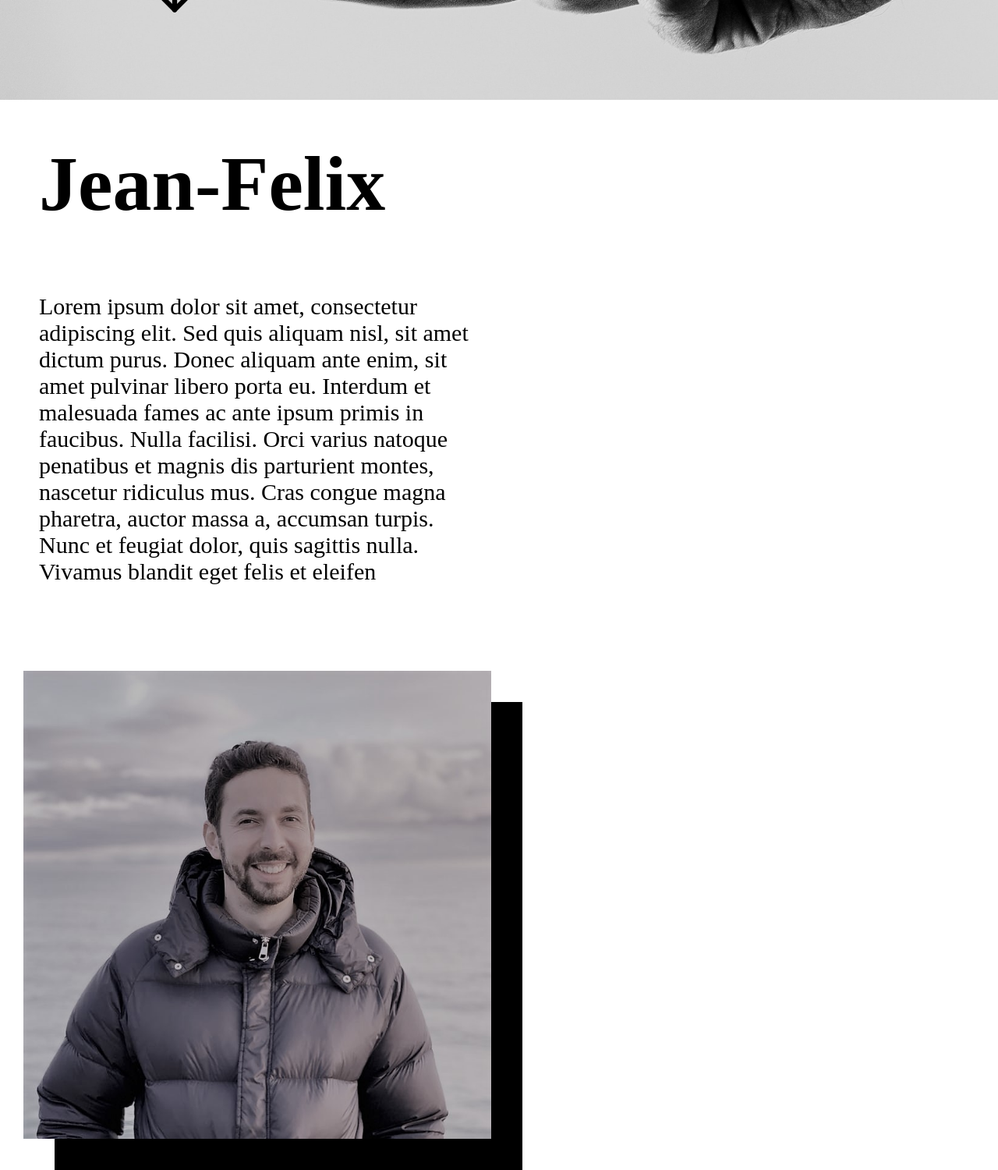
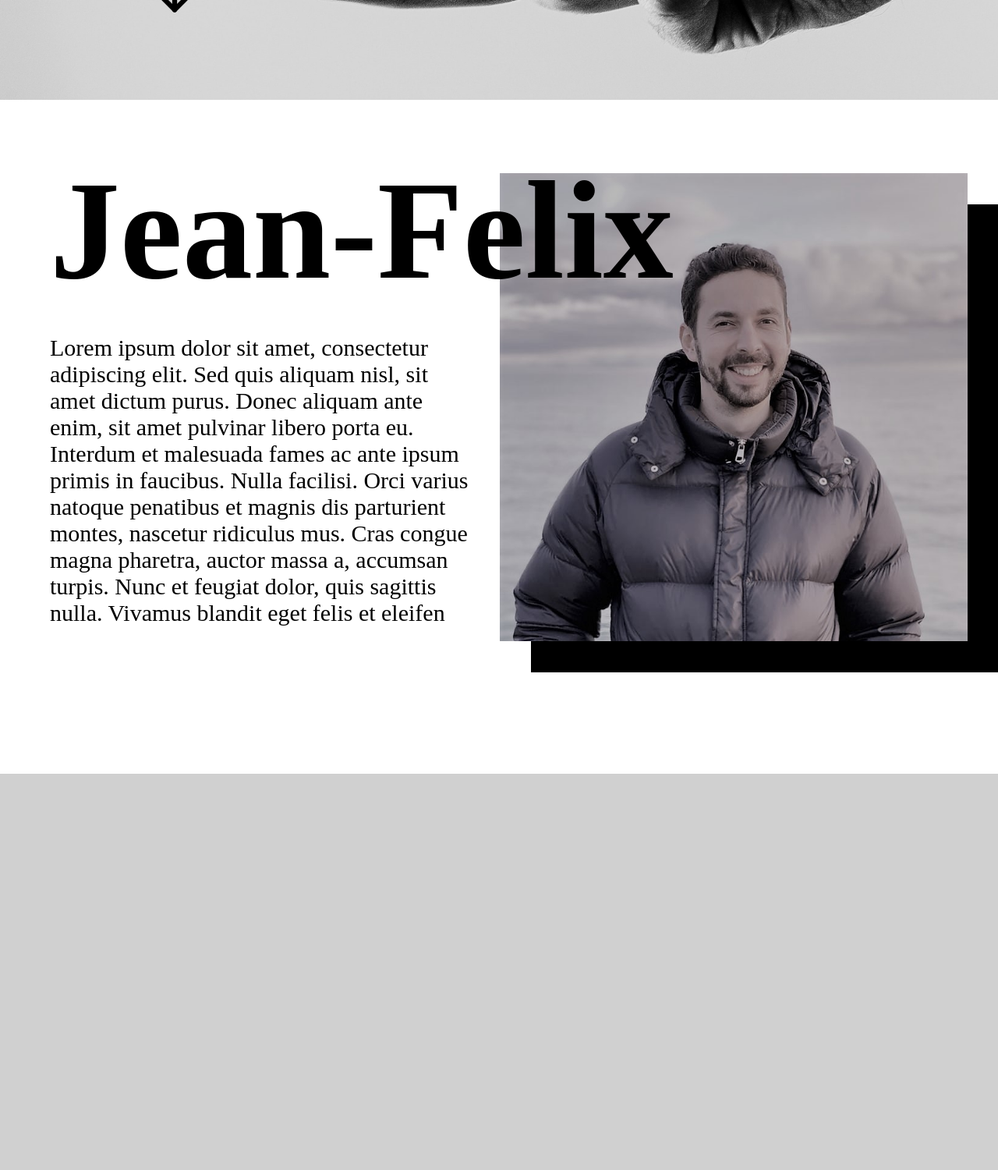
Before and after one commit to jmajurel/myWebsite, a PHP site: page / in a window 1280 px wide; the page is wider, and only the part inside the window is pictured. Shown: the part 672-2172 px from the top of that part at 78% size. After the commit the page ends 1664 px from the top of that part, so only its background shows below. Run offline with PHP 8.4, Linux system fonts and the light colour scheme; some web fonts are replaced.

Commit message:
+Improved style and layout on intro page

```diff
--- a/index.html
+++ b/index.html
@@ -28,7 +28,6 @@
             </div>
             <div class="illustration">
                 <div class="picture"><div class="blackmirror"></div></div>
-
             </div>
         </div>
     </body>
--- a/styles/intro.css
+++ b/styles/intro.css
@@ -1,17 +1,22 @@
+
 .intro {
-    display: inline;
+    padding-top: 5%;
+    padding-left: 5%;
 }
 
 .intro .textblock {
-    display: inline-block;
-    padding: 5rem;
-    max-width: 45%;
+    display: block;
+    float: left;
+    width: 45%;
 }
 
 .intro .textblock h2 {
+    position: relative;
+    z-index: 9;
+    font-size: 18rem;
+    width: 100vw;
     margin-top: 0;
-    font-size: 10rem;
-    width: 100%
+    margin-bottom: 0;
 }
 
 .intro .textblock p {
@@ -19,8 +24,8 @@
 }
 
 .intro .illustration {
-    display: inline-block;
-    margin: 0 auto;
+    display: block;
+    float: left;
 }
 
 .intro .illustration .picture {
@@ -28,16 +33,30 @@
     background-position: right 0px top -0.5px;
     background-repeat: no-repeat;
     background-size: cover;
-    width: 600px;
-    height: 600px;
+    width: 60rem;
+    height: 60rem;
     margin: 3rem;
 }
 
 .intro .illustration .blackmirror {
     background-color: black;
-    width: 600px;
-    height: 600px;
+    width: 60rem;
+    height: 60rem;
     position: relative;
     z-index: -1;
     transform: translate(4rem, 4rem);
 }
+
+/* Smartphones (portrait) ----------- */
+@media only screen and (max-width : 320px) {
+    /* Styles */
+
+
+
+/* Extra small devices (portrait phones, less than 576px) */
+@media (max-width: 575.98px) {
+    .intro .textblock {
+        float: unset;
+        width: none;
+    }
+}
```
